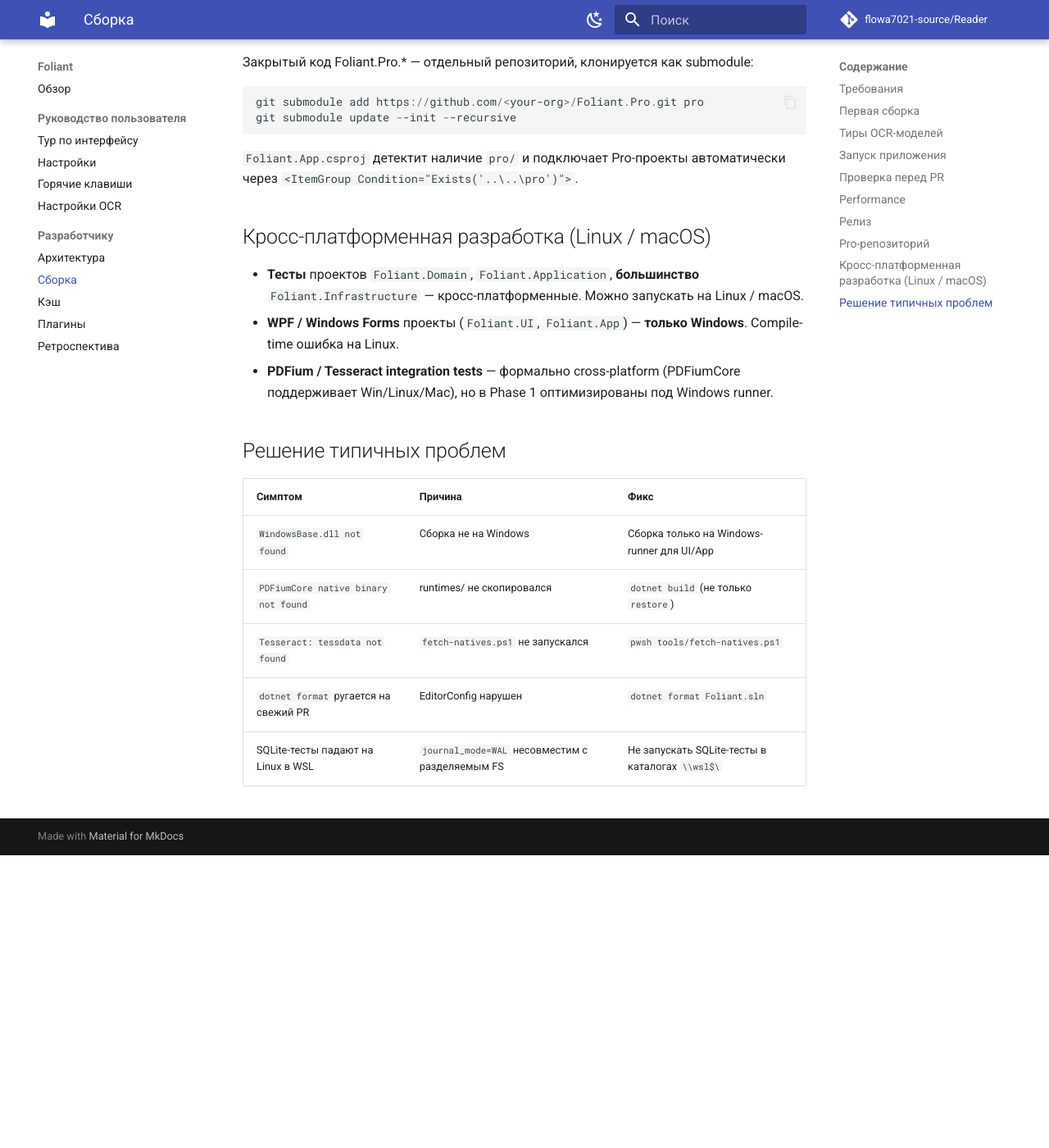
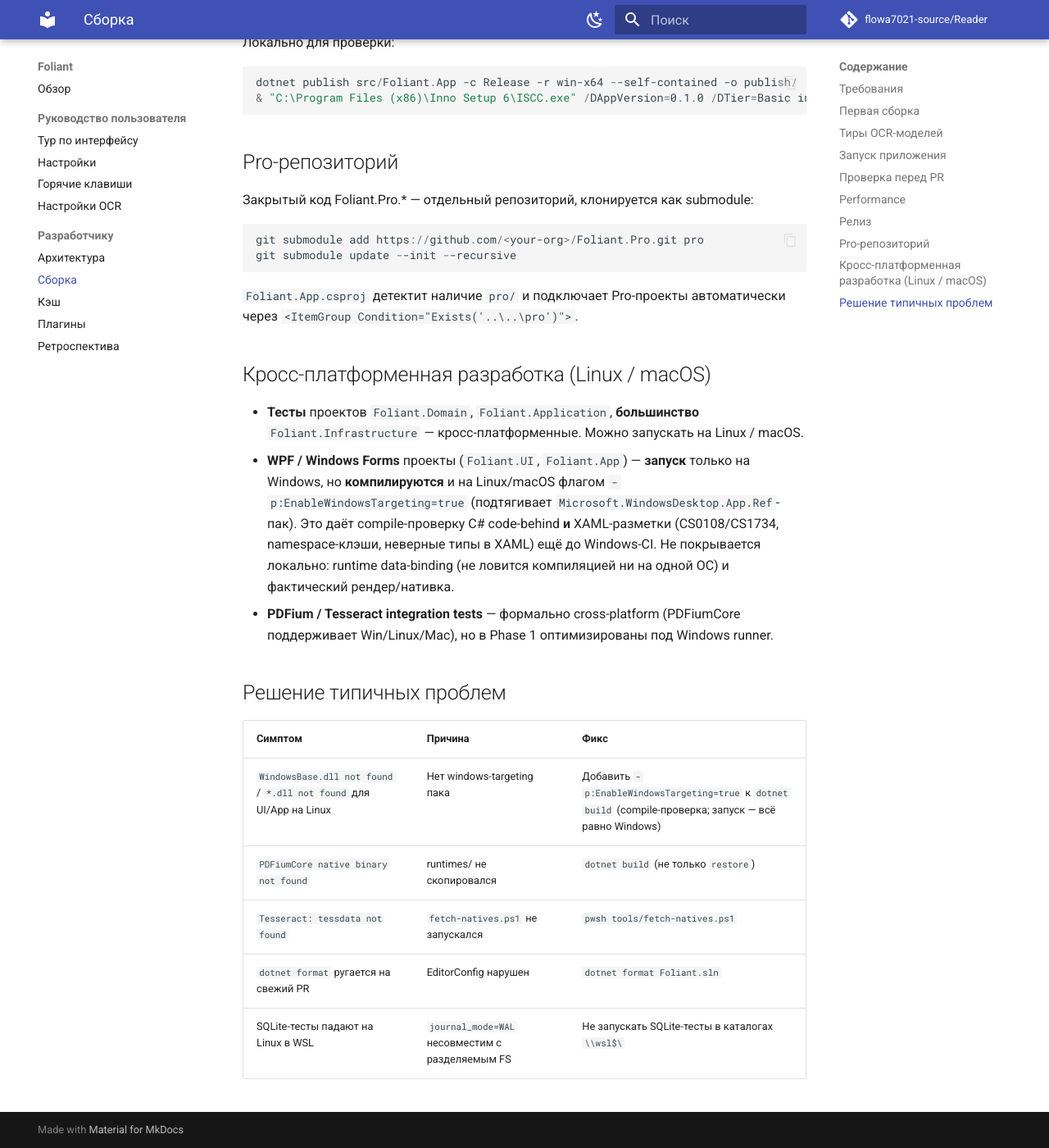
Before and after one commit to flowa7021-source/Reader, an MkDocs documentation site: the page built from docs/BUILD.md, in a window 1280 px wide and 1400 px high, scrolled down 2692 px. Shown: the whole window at 82% size. Built offline with MkDocs 1.6.1 and Material for MkDocs 9.7.7, drawn with Linux system fonts in a browser that asks for light colours; comment, search, counter and statistics services are not loaded; before the commit the page ends 3735 px from its top, so only the background shows below that; some of the changed text lies outside the part shown.

Commit message:
docs(build): document EnableWindowsTargeting Linux compile-check for WPF projects
Foliant.UI/Foliant.App (net10.0-windows) compile on Linux/macOS with
-p:EnableWindowsTargeting=true, giving local compile coverage of C#
code-behind + XAML markup (CS0108/CS1734/namespace clashes) before
Windows-CI. Corrects BUILD.md + DEV_RETROSPECTIVE.md which stated
Windows-CI was the only compile gate for these projects.

https://claude.ai/code/session_01TrUSwVnEUa9taq7ibUTvQP

````diff
--- a/docs/BUILD.md
+++ b/docs/BUILD.md
@@ -60,6 +60,14 @@ dotnet build  Foliant.sln -c Release -warnaserror
 dotnet test   Foliant.sln -c Release --filter "Category!=Slow&Category!=E2E"
 ```
 
+Меняли `Foliant.UI` / `Foliant.App` (или иной `net10.0-windows` проект) на Linux/macOS? Прогоните
+их compile-проверку локально — поймает CS0108/CS1734/namespace-клэши и XAML-ошибки до Windows-CI:
+
+```bash
+dotnet build src/Foliant.UI/Foliant.UI.csproj   -c Release -warnaserror -p:EnableWindowsTargeting=true
+dotnet build src/Foliant.App/Foliant.App.csproj  -c Release -warnaserror -p:EnableWindowsTargeting=true
+```
+
 ## Performance
 
 ```powershell
@@ -117,14 +125,14 @@ git submodule update --init --recursive
 ## Кросс-платформенная разработка (Linux / macOS)
 
 - **Тесты** проектов `Foliant.Domain`, `Foliant.Application`, **большинство** `Foliant.Infrastructure` — кросс-платформенные. Можно запускать на Linux / macOS.
-- **WPF / Windows Forms** проекты (`Foliant.UI`, `Foliant.App`) — **только Windows**. Compile-time ошибка на Linux.
+- **WPF / Windows Forms** проекты (`Foliant.UI`, `Foliant.App`) — **запуск** только на Windows, но **компилируются** и на Linux/macOS флагом `-p:EnableWindowsTargeting=true` (подтягивает `Microsoft.WindowsDesktop.App.Ref`-пак). Это даёт compile-проверку C# code-behind **и** XAML-разметки (CS0108/CS1734, namespace-клэши, неверные типы в XAML) ещё до Windows-CI. Не покрывается локально: runtime data-binding (не ловится компиляцией ни на одной ОС) и фактический рендер/нативка.
 - **PDFium / Tesseract integration tests** — формально cross-platform (PDFiumCore поддерживает Win/Linux/Mac), но в Phase 1 оптимизированы под Windows runner.
 
 ## Решение типичных проблем
 
 | Симптом | Причина | Фикс |
 |---|---|---|
-| `WindowsBase.dll not found` | Сборка не на Windows | Сборка только на Windows-runner для UI/App |
+| `WindowsBase.dll not found` / `*.dll not found` для UI/App на Linux | Нет windows-targeting пака | Добавить `-p:EnableWindowsTargeting=true` к `dotnet build` (compile-проверка; запуск — всё равно Windows) |
 | `PDFiumCore native binary not found` | runtimes/ не скопировался | `dotnet build` (не только `restore`) |
 | `Tesseract: tessdata not found` | `fetch-natives.ps1` не запускался | `pwsh tools/fetch-natives.ps1` |
 | `dotnet format` ругается на свежий PR | EditorConfig нарушен | `dotnet format Foliant.sln` |
````
Also changed, not shown: docs/DEV_RETROSPECTIVE.md (+7 -1 lines).
